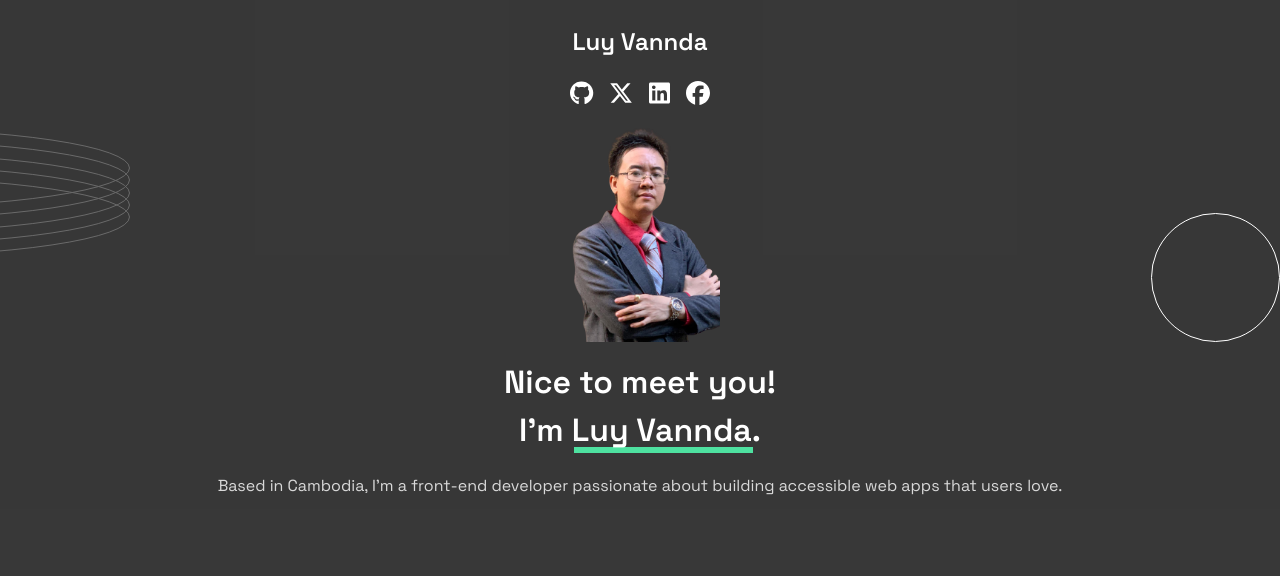
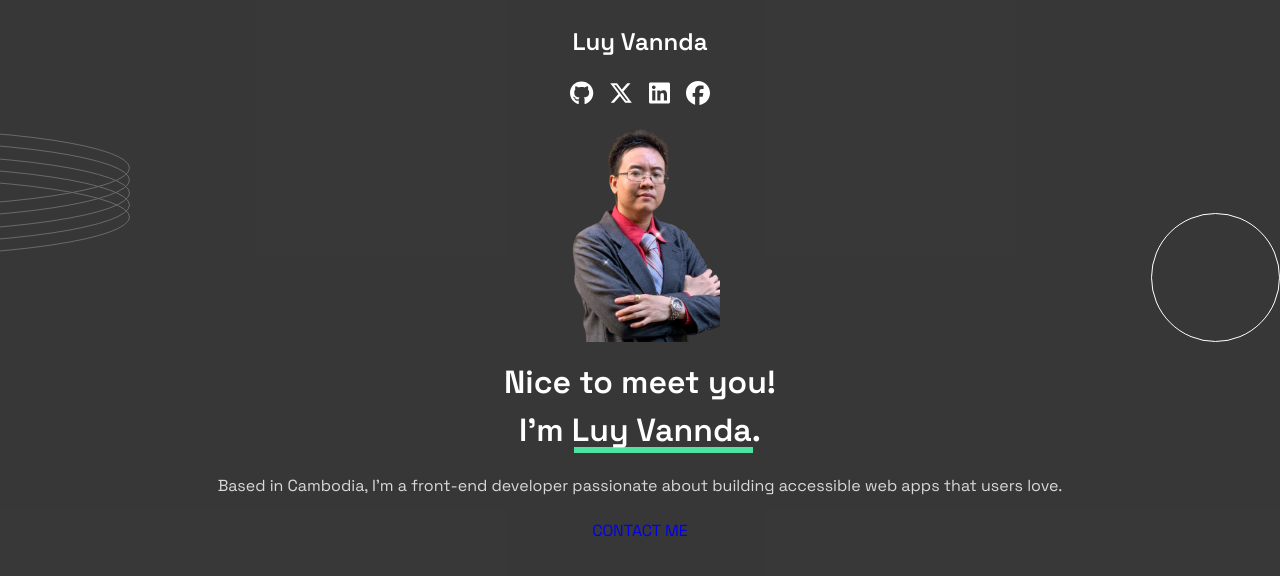
Before and after one commit to luyvannda/luyvannda.github.io, a React (Vite) app: page / in a window 1280 px wide. Shown: the top 576 px of the page. Built offline with nearby package versions, Linux system fonts and the light colour scheme.

Commit message:
create contact button component to reuse it somewhere else later

```diff
--- a/src/App.css
+++ b/src/App.css
@@ -100,4 +100,8 @@ body {
   padding: 1.25rem 1.1rem;
   line-height: 1.625rem;
   text-align: justify;
+}
+
+.contact-me {
+  text-decoration: none;
 }/*# sourceMappingURL=App.css.map */
--- a/src/App.scss
+++ b/src/App.scss
@@ -132,3 +132,7 @@ body {
     text-align: justify;
   }
 }
+
+.contact-me {
+  text-decoration: none;
+}
--- /dev/null
+++ b/src/components/ContactBtn.jsx
@@ -0,0 +1,7 @@
+export default function ContactBtn() {
+  return (
+    <div className="contact-btn">
+      <a className="contact-me" href="#">CONTACT ME</a>
+    </div>
+  )
+}
--- a/src/components/Hero.jsx
+++ b/src/components/Hero.jsx
@@ -1,8 +1,14 @@
+import ContactBtn from "./ContactBtn";
+
 export default function Hero() {
   return (
     <div className="hero">
+
       <h2 className="hero-title">Nice to meet you! I&apos;m <span>Luy Vannda.</span></h2>
+
       <p className="hero-text">Based in Cambodia, I&apos;m a front-end developer passionate about building accessible web apps that users love.</p>
+
+      <ContactBtn />
     </div>
   )
 }
```
Also changed, not shown: 1 other file (tests, documents, lock files or other folders).
